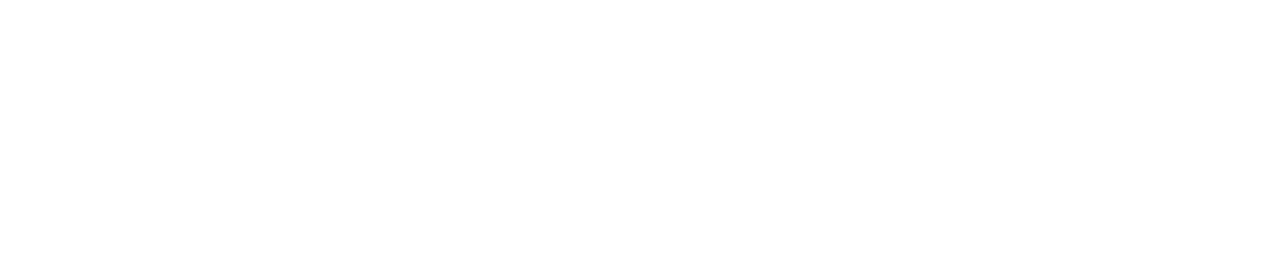
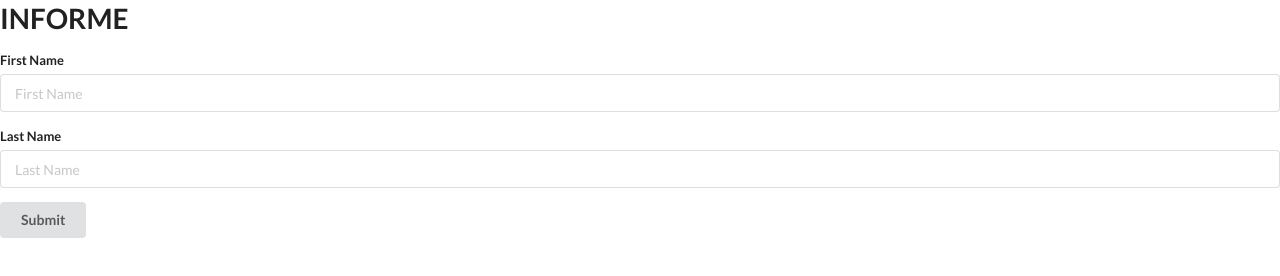
Before and after one commit to jymmak/sodimac, a plain HTML site: page index.html in a window 1280 px wide. Drawn offline with Linux system fonts and the light colour scheme.

Commit message:
añadiendo framework de css

```diff
--- a/index.html
+++ b/index.html
@@ -4,9 +4,28 @@
   <meta charset="UTF-8">
   <meta name="viewport" content="width=device-width, initial-scale=1.0">
   <meta http-equiv="X-UA-Compatible" content="ie=edge">
+  <link rel="stylesheet" href="vendors/semantic.min.css">
   <title>Sodimac</title>
 </head>
 <body>
 
+  <h1>INFORME</h1>
+    <form class="ui form">
+        <div class="field">
+          <label>First Name</label>
+          <input type="text" name="first-name" placeholder="First Name">
+        </div>
+        <div class="field">
+          <label>Last Name</label>
+          <input type="text" name="last-name" placeholder="Last Name">
+        </div>
+
+        <button class="ui button" type="submit">Submit</button>
+      </form>
+
+
+
+
+   <script src="vendors/semantic.min.js"></script>
 </body>
 </html>
```
Also changed, not shown: assets/images/logo.jpg (added), vendors/semantic.min.css (added), vendors/semantic.min.js (added).
